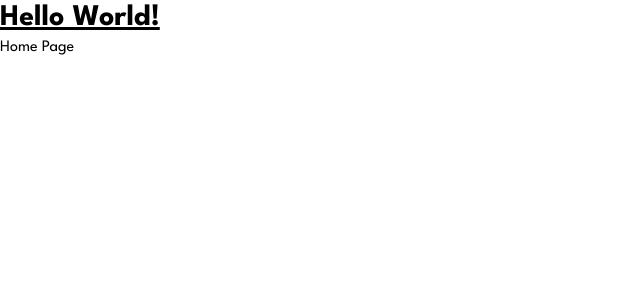
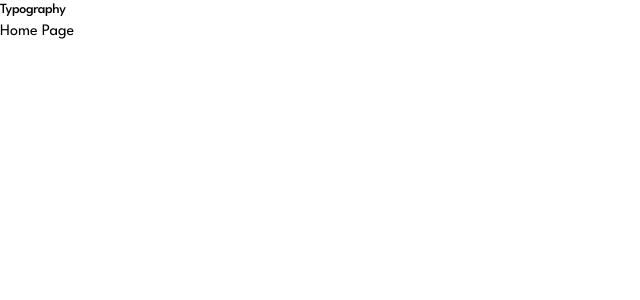
Before and after one commit to edrpj/invoice-app, an Angular app: page /invoices in a window 1280 px wide. Shown: the top 300 px of the page, without its empty margins (0-640 px from the left). Built offline with nearby package versions, Linux system fonts and the light colour scheme.

Commit message:
feat: Typography Component

```diff
--- a/src/app/app.component.html
+++ b/src/app/app.component.html
@@ -1,3 +1,4 @@
-<h1 class="text-3xl font-bold underline">Hello World!</h1>
+
+<shared-typography variant="body" text="Typography"></shared-typography>
 
 <router-outlet></router-outlet>
--- a/src/app/app.module.ts
+++ b/src/app/app.module.ts
@@ -3,6 +3,7 @@ import { BrowserModule } from '@angular/platform-browser';
 
 import { AppRoutingModule } from './app-routing.module';
 import { AppComponent } from './app.component';
+import { SharedModule } from './shared/shared.module';
 
 @NgModule({
   declarations: [
@@ -10,7 +11,8 @@ import { AppComponent } from './app.component';
   ],
   imports: [
     BrowserModule,
-    AppRoutingModule
+    AppRoutingModule,
+    SharedModule
   ],
   providers: [],
   bootstrap: [AppComponent]
--- /dev/null
+++ b/src/app/shared/components/typography/typography.component.html
@@ -0,0 +1,27 @@
+<h1
+  *ngIf="variant === 'h1'"
+  class="font-bold text-4xl leading-8 tracking-tight"
+>
+  {{ text }}
+</h1>
+
+<h2
+  *ngIf="variant === 'h2'"
+  class="font-bold text-2xl leading-6 tracking-tight"
+>
+  {{ text }}
+</h2>
+
+<h3
+  *ngIf="variant === 'h3'"
+  class="font-bold text-base leading-6 tracking-tight"
+>
+  {{ text }}
+</h3>
+
+<p
+  *ngIf="variant === 'body'"
+  class="font-medium text-sm leading-5 tracking-tight"
+>
+  {{ text }}
+</p>
--- /dev/null
+++ b/src/app/shared/components/typography/typography.component.ts
@@ -0,0 +1,13 @@
+import { Component, Input } from "@angular/core";
+import { TypographyVariant } from "../../interfaces/typography.interface";
+
+@Component({
+  selector: 'shared-typography',
+  templateUrl: './typography.component.html'
+})
+export class TypographyComponent {
+  @Input()
+  public variant: TypographyVariant = 'h1';
+  @Input()
+  public text?: string;
+}
--- /dev/null
+++ b/src/app/shared/interfaces/typography.interface.ts
@@ -0,0 +1 @@
+export type TypographyVariant = 'h1' | 'h2' | 'h3' | 'body';
--- a/src/app/shared/shared.module.ts
+++ b/src/app/shared/shared.module.ts
@@ -1,8 +1,10 @@
 import { CommonModule } from "@angular/common";
 import { NgModule } from "@angular/core";
+import { TypographyComponent } from "./components/typography/typography.component";
 
 @NgModule({
-  declarations: [],
-  imports: [CommonModule]
+  declarations: [TypographyComponent],
+  imports: [CommonModule],
+  exports: [TypographyComponent]
 })
 export class SharedModule {}
```
